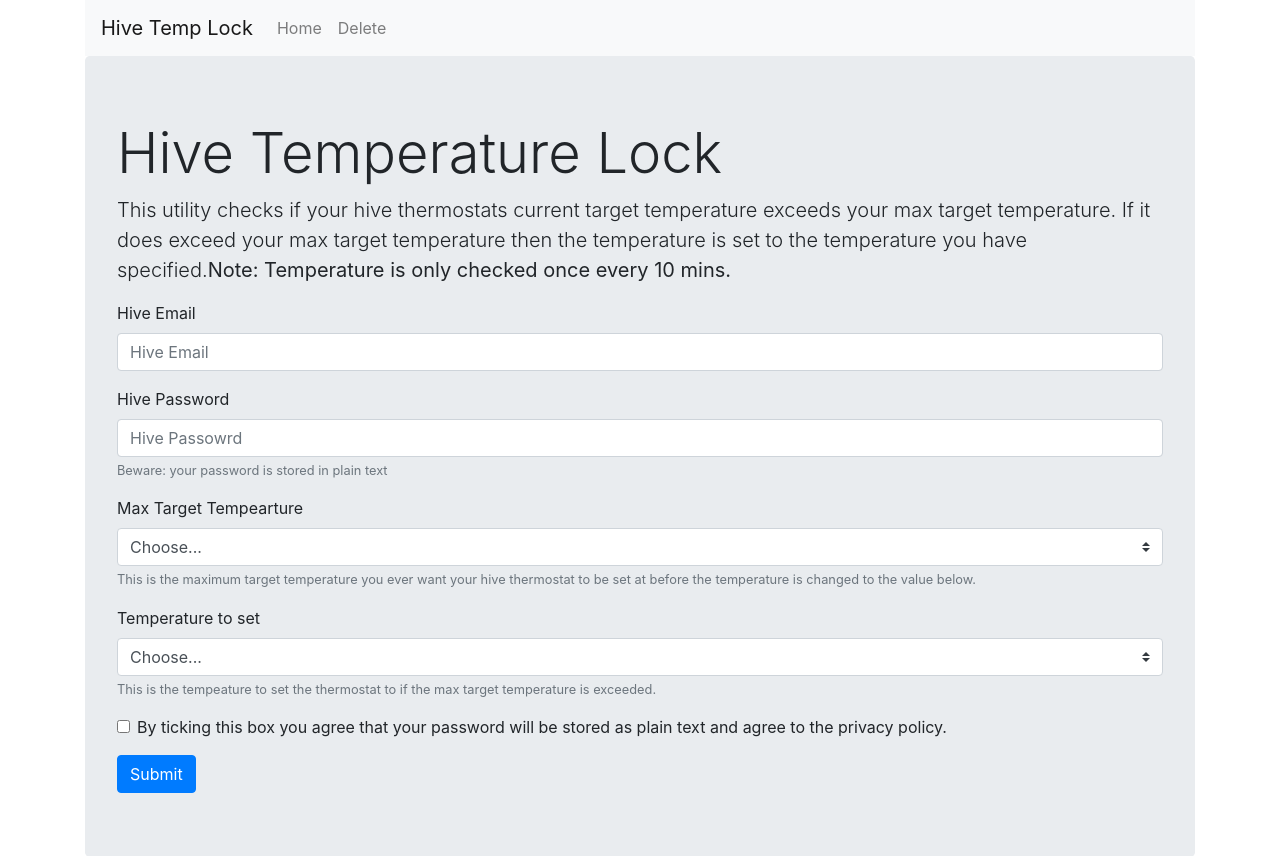
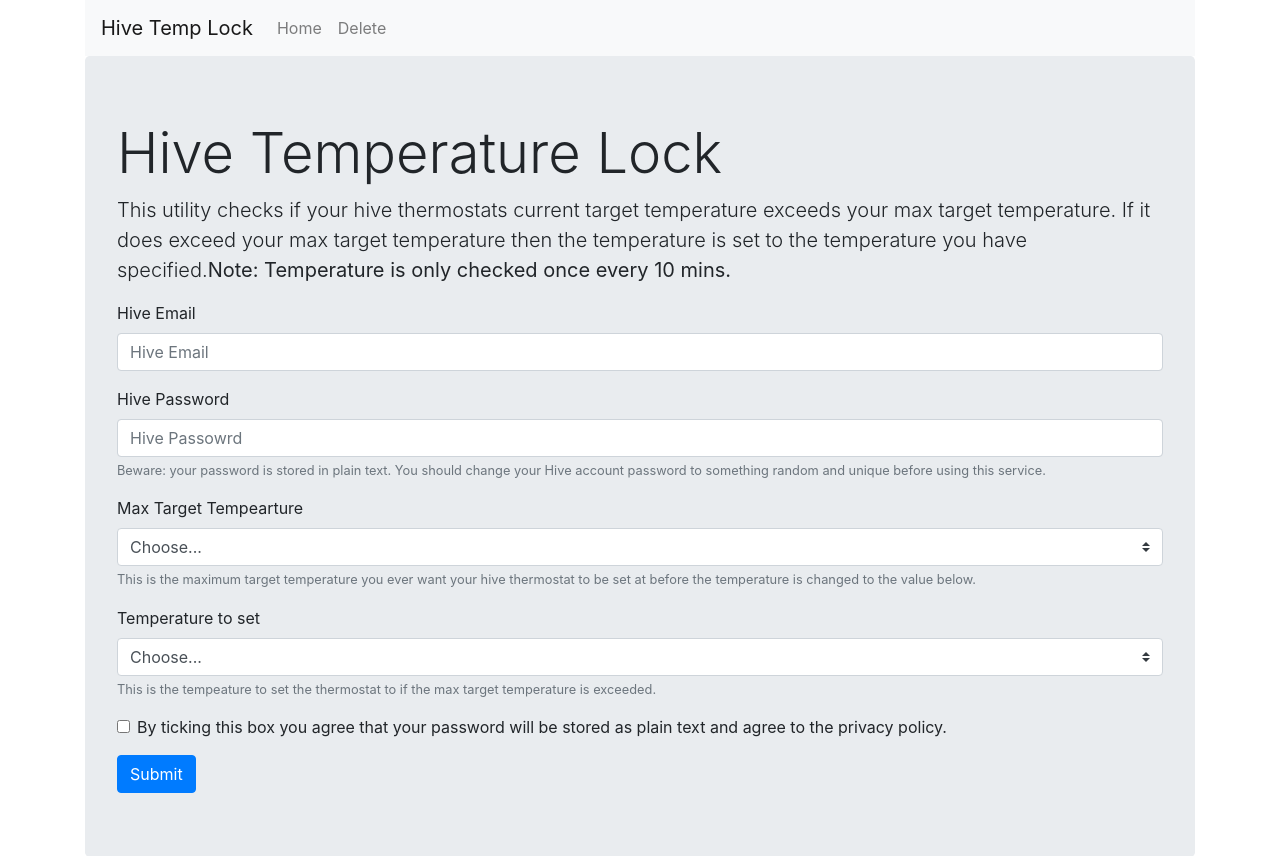
Before and after one commit to OddBlueDog/HiveTempLockClient, a React (Create React App) app: page / in a window 1280 px wide. Shown: the top 856 px of the page. Built offline with nearby package versions, Linux system fonts and the light colour scheme.

Commit message:
Change password hint

```diff
--- a/src/components/RegistrationForm.js
+++ b/src/components/RegistrationForm.js
@@ -116,7 +116,8 @@
               name="password"
             />
             <small id="passwordHelp" class="form-text text-muted">
-              Beware: your password is stored in plain text
+              Beware: your password is stored in plain text. You should change your Hive account password to something
+              random and unique before using this service.
             </small>
           </div>
           <div className="form-group">
```
